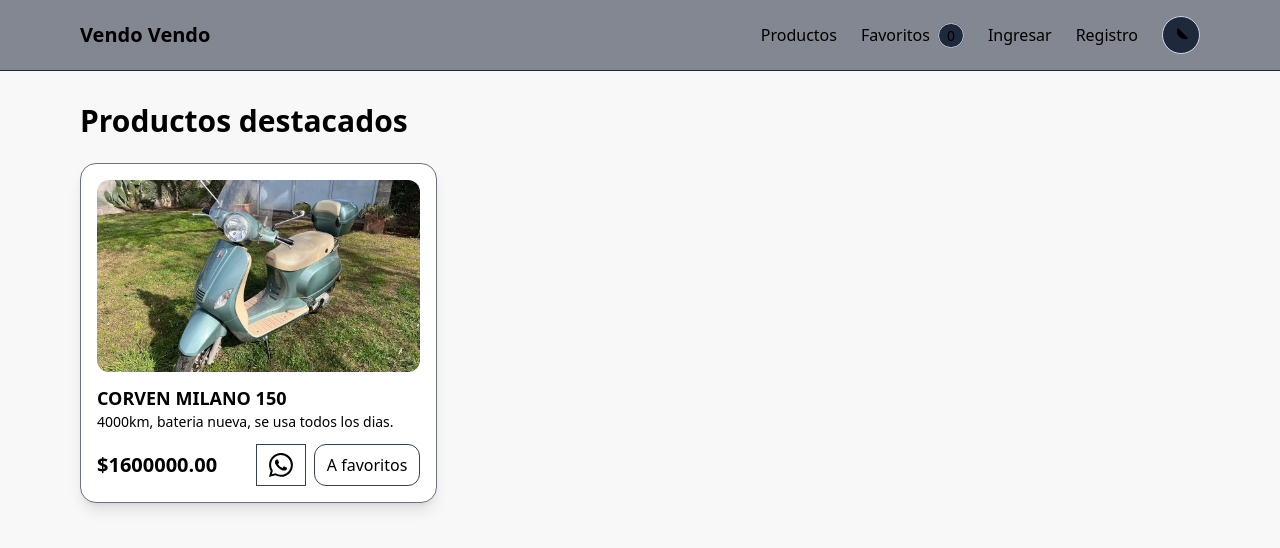
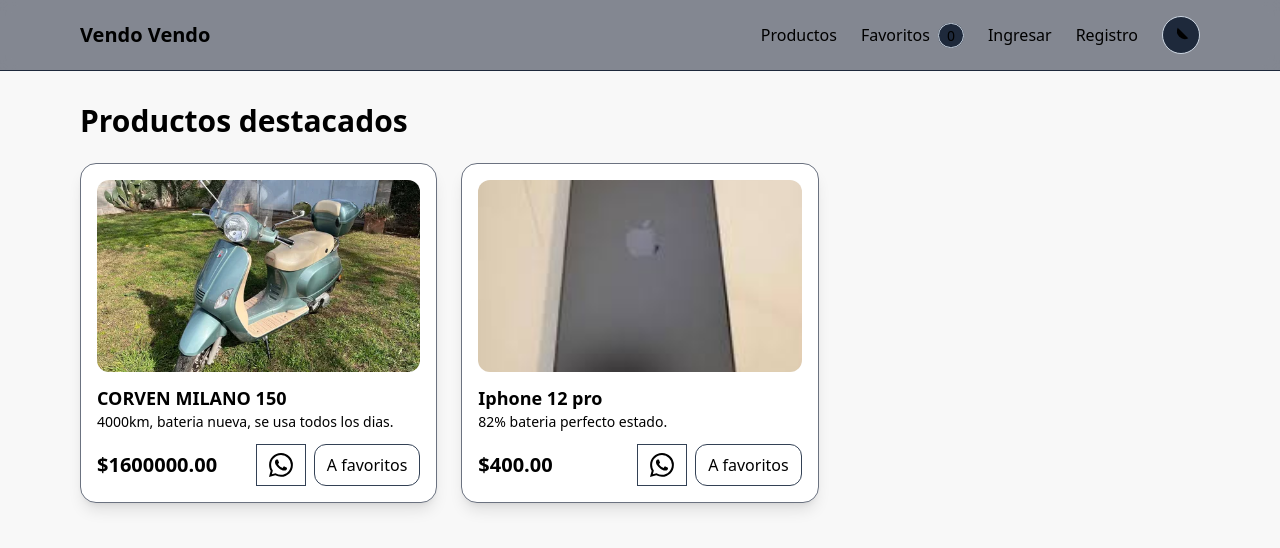
Before and after one commit to guillermodv/ecommerce-next, a Next.js app: page / in a window 1280 px wide. Shown: the top 548 px of the page. Built offline with nearby package versions, Linux system fonts and the light colour scheme.

Commit message:
feat: add other product

```diff
--- a/data/products.js
+++ b/data/products.js
@@ -5,5 +5,12 @@
     price: 1600000,
     images: ["/corven.jpg", "/corven.jpg", "/corven.jpg"],
     description: "4000km, bateria nueva, se usa todos los dias."
-  }
+  },
+  {
+    id: "2",
+    name: "Iphone 12 pro",
+    price: 400,
+    images: ["/iphone12.png"],
+    description: "82% bateria perfecto estado."
+  },
 ];
```
Also changed, not shown: public/iphone12.png (added).
